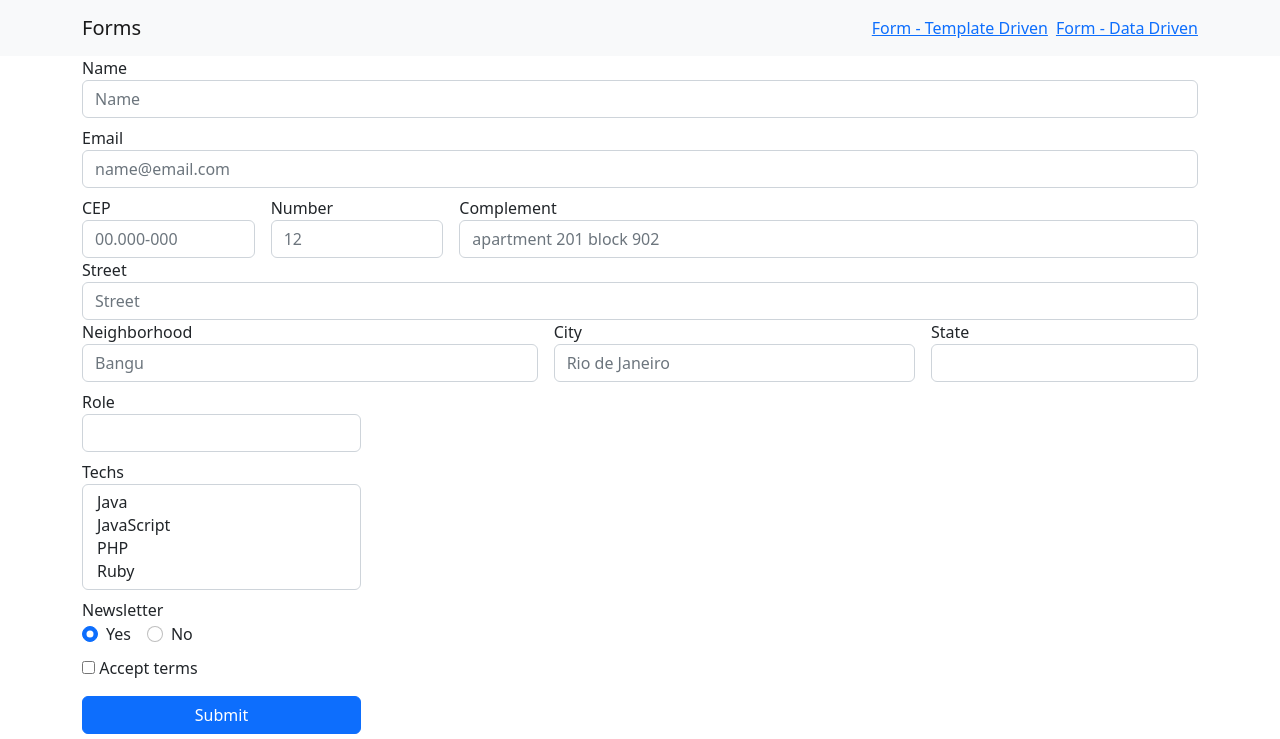
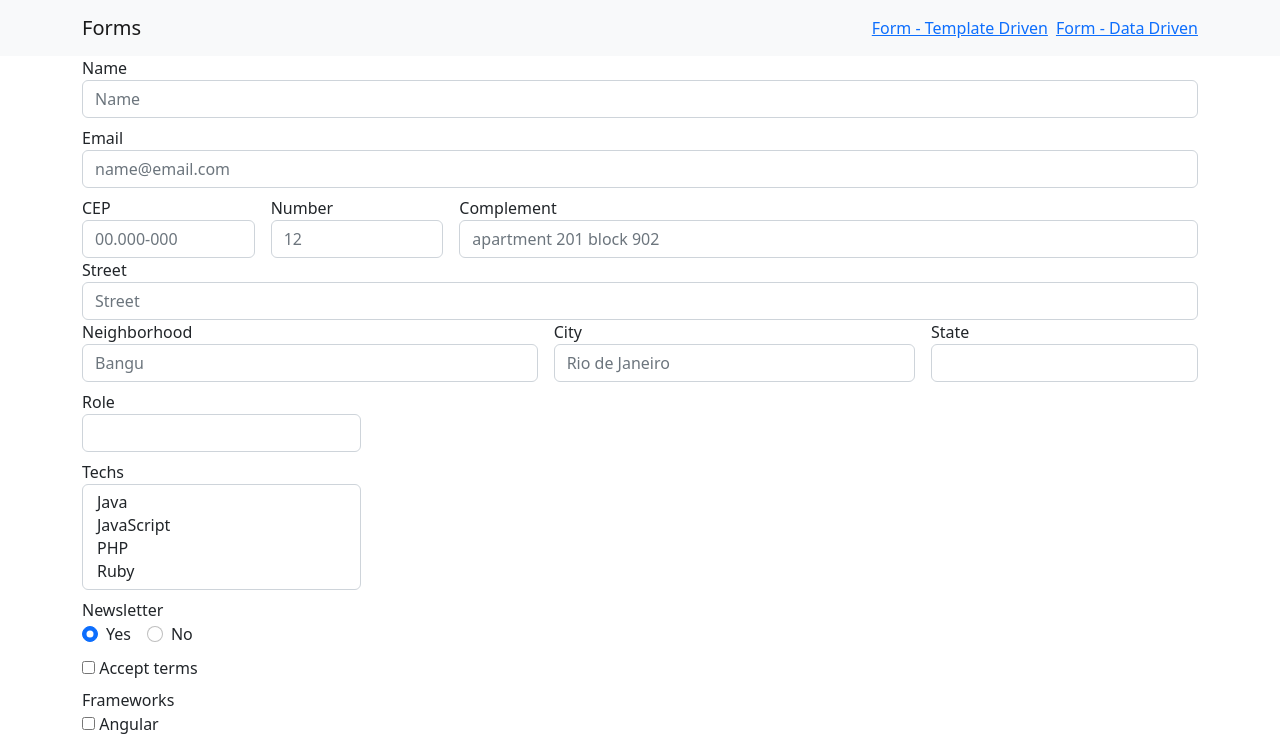
Before and after one commit to EricksonSiqueira/curso-angular-loiane, an Angular app in the folder forms/: page /dataForm in a window 1280 px wide. Shown: the top 739 px of the page. Built offline with nearby package versions, Linux system fonts and the light colour scheme.

Commit message:
feat: dynamic checkboxes

```diff
--- a/forms/src/app/data-form/data-form.component.html
+++ b/forms/src/app/data-form/data-form.component.html
@@ -115,6 +115,16 @@
     </div>
   </div>
 
+  <div>
+    <label for="frameworks">Frameworks</label>
+    <div class="checkbox" class="col-sm-4" formArrayName="frameworks"
+      *ngFor="let item of getFrameworksControls(); let i = index">
+      <label class="checkbox-inline">
+        <input type="checkbox" [formControlName]="i" [checked]=""> {{ frameworksOpt[i] }}
+      </label>
+    </div>
+  </div>
+
 
   <button type="submit" class="btn btn-primary mt-2 w-25">Submit</button>
   <button type="button" class="btn btn-primary mt-2 w-25" (click)="setRole()">Set default role</button><button
--- a/forms/src/app/data-form/data-form.component.ts
+++ b/forms/src/app/data-form/data-form.component.ts
@@ -1,6 +1,7 @@
 import { HttpClient } from '@angular/common/http';
 import { Component, OnInit } from '@angular/core';
 import {
+  FormArray,
   FormBuilder,
   FormControl,
   FormGroup,
@@ -26,6 +27,7 @@ export class DataFormComponent implements OnInit {
   roles!: Role[];
   techs!: Technology[];
   newsletterOp!: NewsletterOp[];
+  frameworksOpt = ['Angular', 'React', 'Vue', 'Sencha'];
 
   constructor(
     private formBuilder: FormBuilder,
@@ -73,9 +75,33 @@ export class DataFormComponent implements OnInit {
       techs: [''],
       newsletter: ['yes'],
       terms: [false, Validators.requiredTrue],
+      frameworks: this.buildFrameworks(),
     });
   }
+
+  buildFrameworks() {
+    const frameworksValues = this.frameworksOpt.map(
+      () => new FormControl(false)
+    );
+    return this.formBuilder.array(frameworksValues);
+  }
+
+  getFrameworksControls() {
+    return this.form.get('frameworks')
+      ? (<FormArray>this.form.get('frameworks')).controls
+      : null;
+  }
+
   onSubmit() {
+    let valueSubmit = Object.assign({}, this.form.value);
+
+    valueSubmit = Object.assign(valueSubmit, {
+      frameworks: valueSubmit.frameworks
+        .map((v: any, index: number) => (v ? this.frameworksOpt[index] : null))
+        .filter(Boolean),
+    });
+
+    console.log(valueSubmit);
     if (this.form.valid) {
       this.http
         .post('https://httpbiaaan.org/post', JSON.stringify(this.form.value))
```
